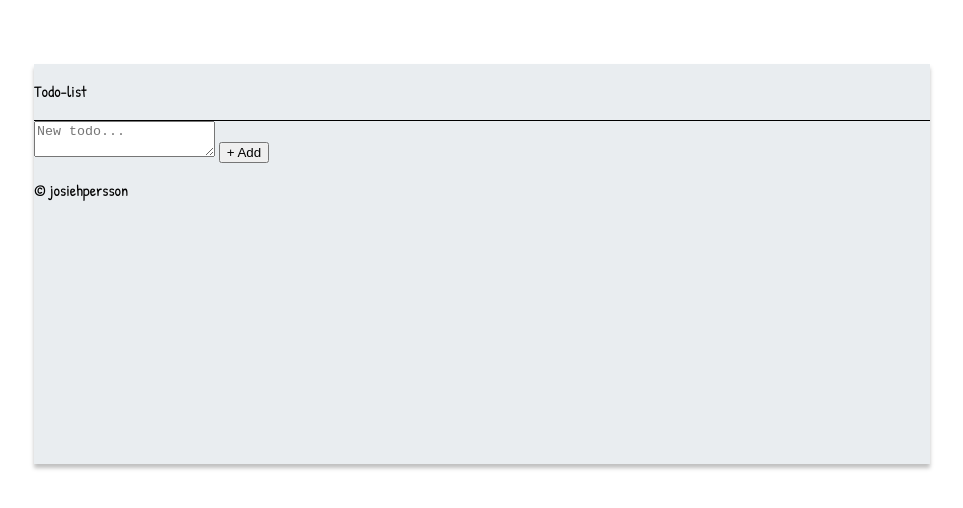
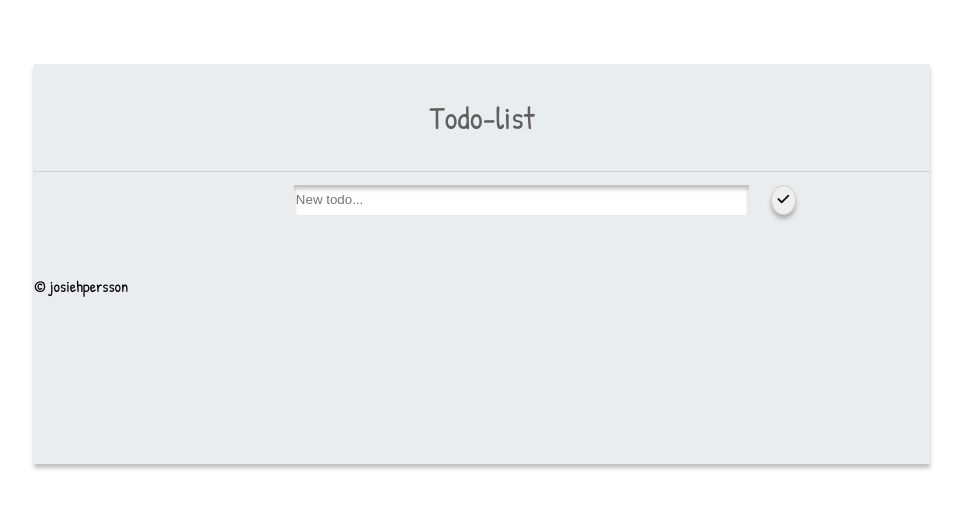
Before and after one commit to josiehpersson/Todo, a plain HTML site: page index.html in a window 1280 px wide. Shown: the whole page, without its empty margins (158-1121 px from the left). Drawn offline with Linux system fonts and the light colour scheme.

Commit message:
setting-up

```diff
--- a/index.html
+++ b/index.html
@@ -16,8 +16,8 @@
         </div>
         <div class="todo-body">
             <div class="new-todo-container">
-                <textarea class="new-todo" id="new-todo" placeholder="New todo..."></textarea>
-                <button class="new-todo-submit-btn" id="new-note-todo-btn"> + Add </button>
+                <input type="text" class="new-todo" id="new-todo" placeholder="New todo..."></input>
+                <button class="new-todo-submit-btn" id="new-note-todo-btn"> <i class="fas fa-check"></i></button>
             </div>
             <ul class="todo-list" id="todo-list">
             </ul>
--- a/style.css
+++ b/style.css
@@ -29,14 +29,85 @@ align-items: center;
     width: 100%;
     height: 20%;
     min-height: 5vh;
-    border-bottom: 1px solid black;;
+    border-bottom: 1px solid #D1D1D1;
+    text-align: center;
+}
+
+.todo-headline {
+    font-size: 200%;
+    color: #5f5f5f;
 }
 
 .todo-body {
-    background:#E9EDF0;
-    margin: 0;
+    width: inherit;
+    height: auto;
+    display: flex;
+    flex-flow: column nowrap;
+    justify-content: center;
+    align-items: center;
+    box-sizing: content-box;
+    margin: 0 auto 0 auto;
+}
+
+.new-todo-container {
+    display: flex;
+    flex-flow: row nowrap;
+    justify-content: space-between;
+    width: 80%;
+    margin: 2% 0 2% auto;
+}
+
+.new-todo {
+    width: 90%;
+    height: 3.5vh;
+    border: none;
+    box-shadow: inset 0px 4px 4px rgba(0, 0, 0, 0.25);
+}
+
+.new-todo-submit-btn {
+    width: 5%;
+    border: 0.5px solid #D1D1D1;
+    border-radius: 50%;
+    box-shadow: 0px 4px 4px rgba(0, 0, 0, 0.25);
+}
+
+.new-todo-submit-btn:hover {
+    background: #036C40;
+    color: white;
+    cursor: pointer;
+    border: none;
+}
+
+.new-todo-submit-btn:active, .new-todo-submit-btn:focus {
+    outline: none;
+}
+
+.todo-list {
+    width: 90%;
+    width: 100%;
+    box-sizing: border-box;
+    display: flex;
+    flex-flow: column-reverse;
+    padding: 0 2% 0 2%;
+    list-style: none;
 }
 
 .todo-item {
+    display: flex;
+    flex-flow: row wrap;
+    justify-content: space-between;
     border-bottom: 1px solid white;
+    margin: 2% 0 2% 0;
+    font-size: 100%;
 }
+
+.todo-item-done {
+    text-decoration: line-through;
+    text-decoration-color: black;
+}
+
+.todo-item-delete-btn {
+    max-height: 4%;
+    max-width: 4%;
+    color: #6C0303;
+}
```
